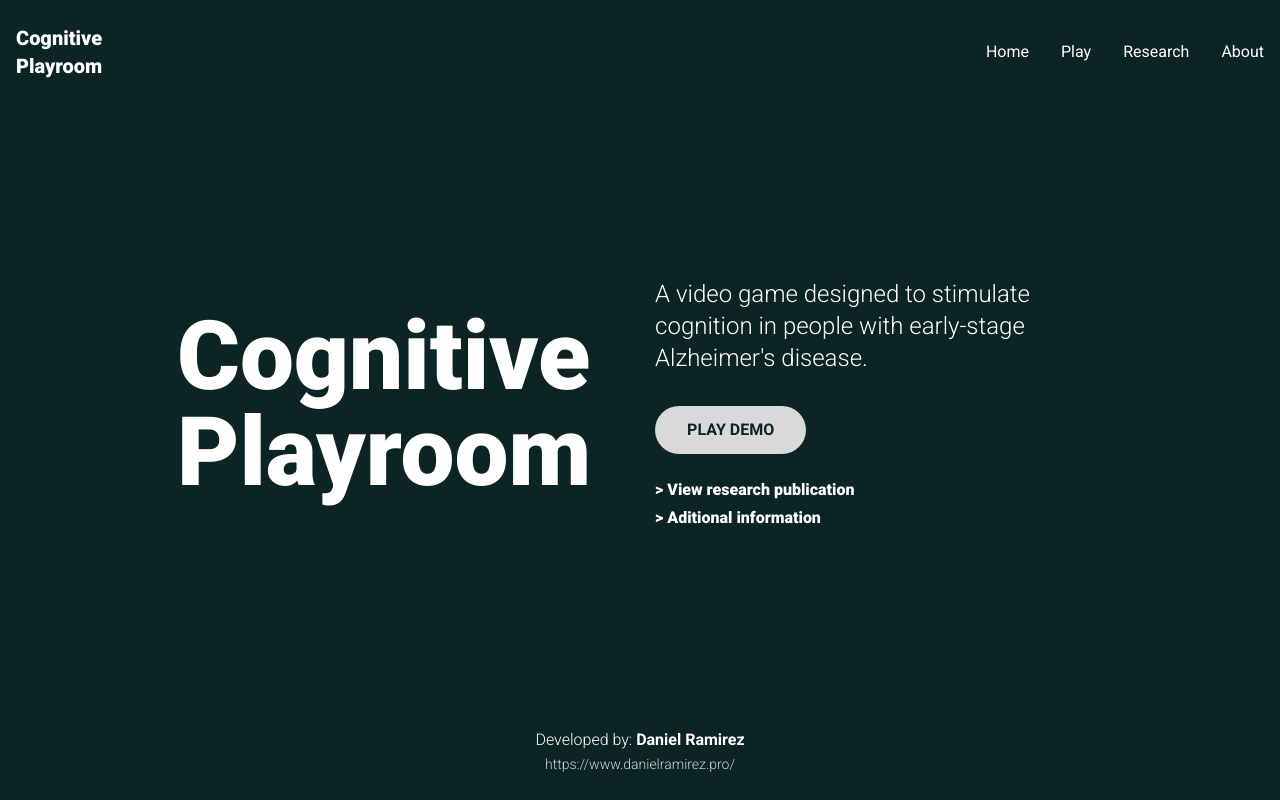
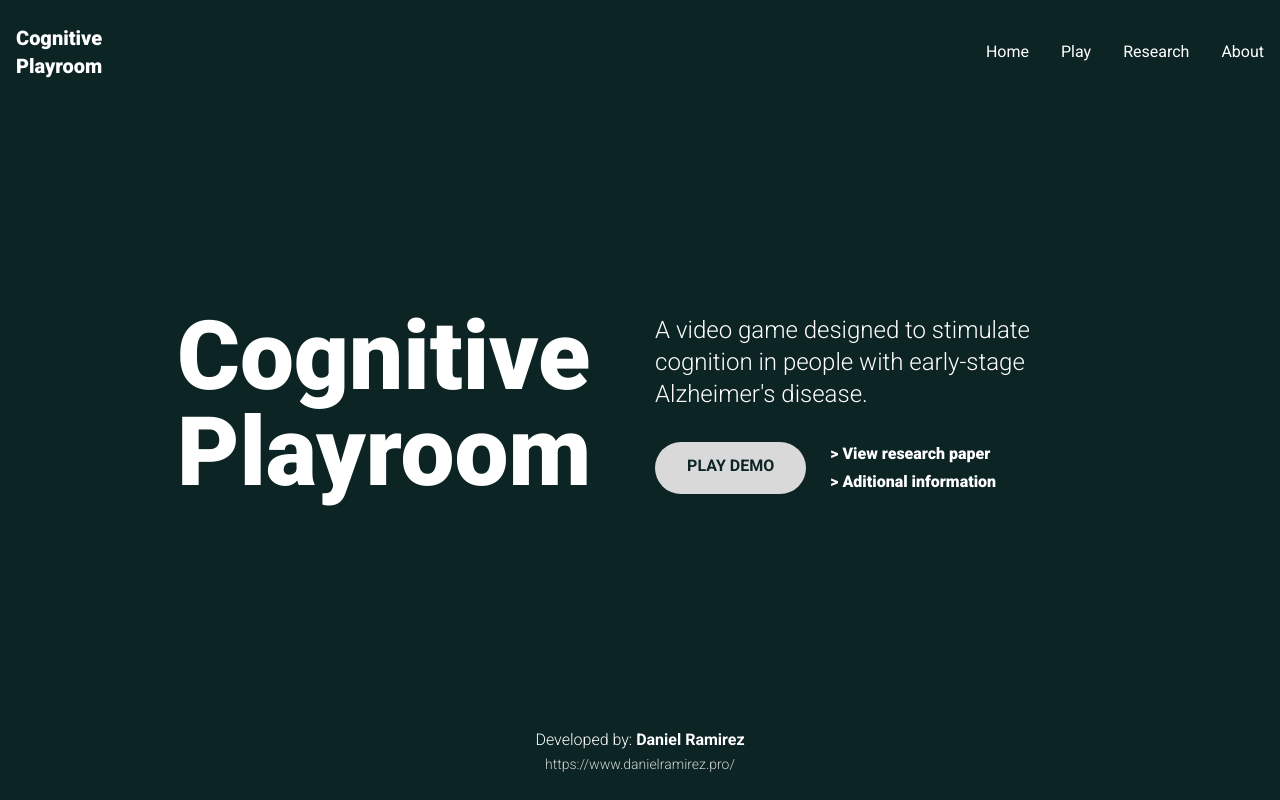
Before and after one commit to DanielRagi/cognitive-playroom, a Next.js app: page / in a window 1280 px wide. Built offline with nearby package versions, Linux system fonts and the light colour scheme.

Commit message:
fix: adjust links positioning

```diff
--- a/app/page.tsx
+++ b/app/page.tsx
@@ -50,17 +50,17 @@ export default function Home() {
             <p className="text-xl md:text-2xl mb-8 font-light">
               A video game designed to stimulate cognition in people with early-stage Alzheimer&apos;s disease.
             </p>
-            <div>
+            <div className="flex flex-wrap gap-6">
               <Link
                 href="/play"
-                className="inline-block bg-[#d9d9d9] text-[#0d2425] font-bold px-8 py-3 rounded-full mb-4 hover:opacity-90 transition-opacity"
+                className="whitespace-nowrap bg-[#d9d9d9] text-[#0d2425] font-bold px-8 py-3 rounded-full hover:opacity-90 transition-opacity"
               >
                 PLAY DEMO
               </Link>
-              <div className="space-y-1 mt-2 font-black">
+              <div className="space-y-1 font-black">
                 <p>
                   <Link href="/research" className="hover:underline">
-                    &gt; View research publication
+                    &gt; View research paper
                   </Link>
                 </p>
                 <p>
```
